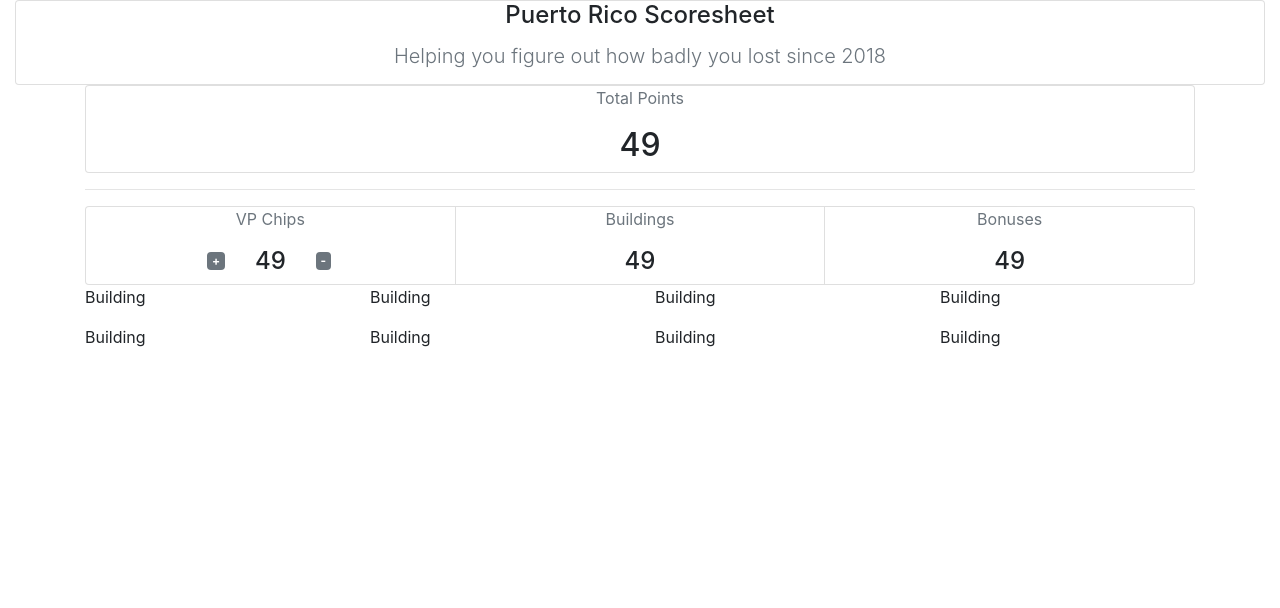
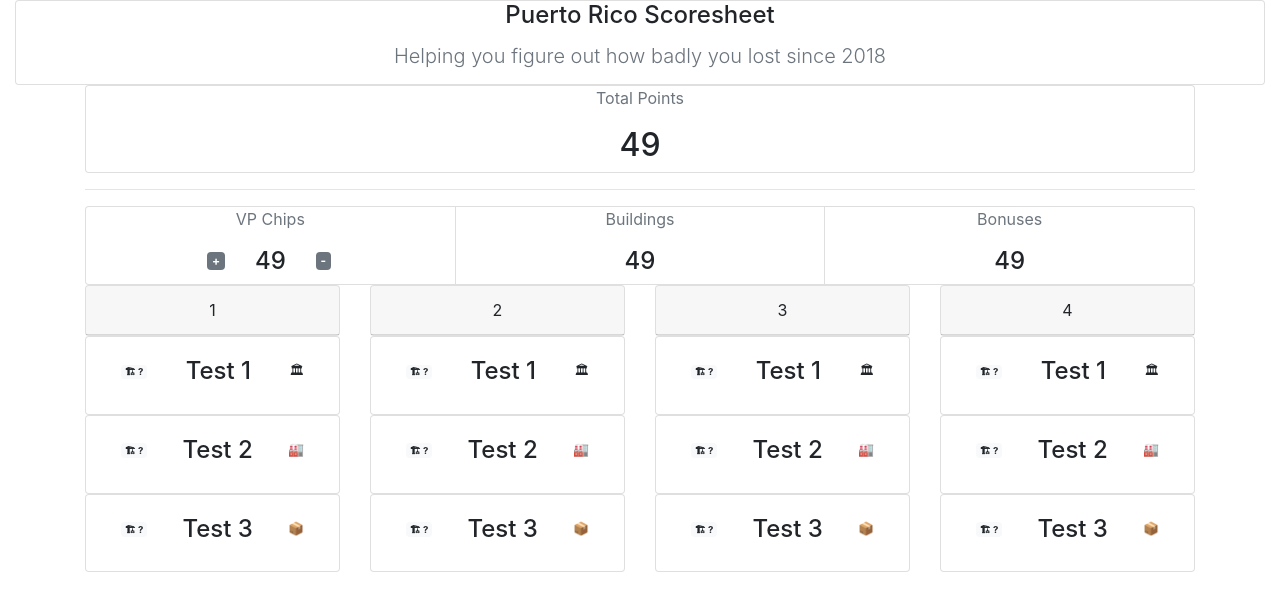
Before and after one commit to ROldford/puerto-rico-scoresheet, a React (Create React App) app: page / in a window 1280 px wide. Shown: the top 608 px of the page. Built offline with nearby package versions, Linux system fonts and the light colour scheme.

Commit message:
Developed and styled Building component

```diff
--- /dev/null
+++ b/src/components/Building.js
@@ -0,0 +1,44 @@
+import React from 'react';
+import {
+  Card,
+  CardSubtitle,
+  CardTitle,
+  CardHeader,
+  Col,
+  Container,
+  Row,
+  Badge,
+  CardText,
+  Button
+} from 'reactstrap';
+
+/*const BuildingSelector = () => (
+  <Card body className="text-center">
+    <CardTitle>
+      BuildingSelector test card
+    </CardTitle>
+    <CardSubtitle>
+      This is a test card for the BuildingSelector.
+    </CardSubtitle>
+  </Card>
+);*/
+
+function Building(props) {
+  const buildingName = props.buildingName;
+  const buildingType = props.buildingType;
+  return(
+    <Card body className="text-center">
+      <CardText>
+        <Container >
+          <Row noGutters={true}>
+            <Col xs="12" lg="auto"><small><Badge href="#" color="light">🏗 ?</Badge></small></Col>
+            <Col className="align-self-end"><h4>{buildingName}</h4></Col>
+            <Col xs="12" lg="auto"><small>{buildingType}</small></Col>
+          </Row>
+        </Container>
+      </CardText>
+    </Card>
+  )
+};
+
+export default Building;
--- a/src/components/BuildingSelector.js
+++ b/src/components/BuildingSelector.js
@@ -3,10 +3,12 @@
   Card,
   CardSubtitle,
   CardTitle,
+  CardHeader,
   Col,
   Container,
   Row
 } from 'reactstrap';
+import Building from "./Building";
 
 /*const BuildingSelector = () => (
   <Card body className="text-center">
@@ -23,20 +25,92 @@
   <Container>
     <Row>
       <Col>
-        <p>Building</p>
-        <p>Building</p>
+        <Card className="text-center">
+          <CardHeader>
+            1
+          </CardHeader>
+        </Card>
+        <Building
+          buildingName="Test 1"
+          buildingType="🏛"
+          isBuilt={false}
+        />
+        <Building
+          buildingName="Test 2"
+          buildingType="🏭"
+          isBuilt={true}
+        />
+        <Building
+          buildingName="Test 3"
+          buildingType="📦"
+          isBuilt={false}
+        />
       </Col>
       <Col>
-        <p>Building</p>
-        <p>Building</p>
+        <Card className="text-center">
+          <CardHeader>
+            2
+          </CardHeader>
+        </Card>
+        <Building
+          buildingName="Test 1"
+          buildingType="🏛"
+          isBuilt={false}
+        />
+        <Building
+          buildingName="Test 2"
+          buildingType="🏭"
+          isBuilt={true}
+        />
+        <Building
+          buildingName="Test 3"
+          buildingType="📦"
+          isBuilt={false}
+        />
       </Col>
       <Col>
-        <p>Building</p>
-        <p>Building</p>
+        <Card className="text-center">
+          <CardHeader>
+            3
+          </CardHeader>
+        </Card>
+        <Building
+          buildingName="Test 1"
+          buildingType="🏛"
+          isBuilt={false}
+        />
+        <Building
+          buildingName="Test 2"
+          buildingType="🏭"
+          isBuilt={true}
+        />
+        <Building
+          buildingName="Test 3"
+          buildingType="📦"
+          isBuilt={false}
+        />
       </Col>
       <Col>
-        <p>Building</p>
-        <p>Building</p>
+        <Card className="text-center">
+          <CardHeader>
+            4
+          </CardHeader>
+        </Card>
+        <Building
+          buildingName="Test 1"
+          buildingType="🏛"
+          isBuilt={false}
+        />
+        <Building
+          buildingName="Test 2"
+          buildingType="🏭"
+          isBuilt={true}
+        />
+        <Building
+          buildingName="Test 3"
+          buildingType="📦"
+          isBuilt={false}
+        />
       </Col>
     </Row>
   </Container>
```
